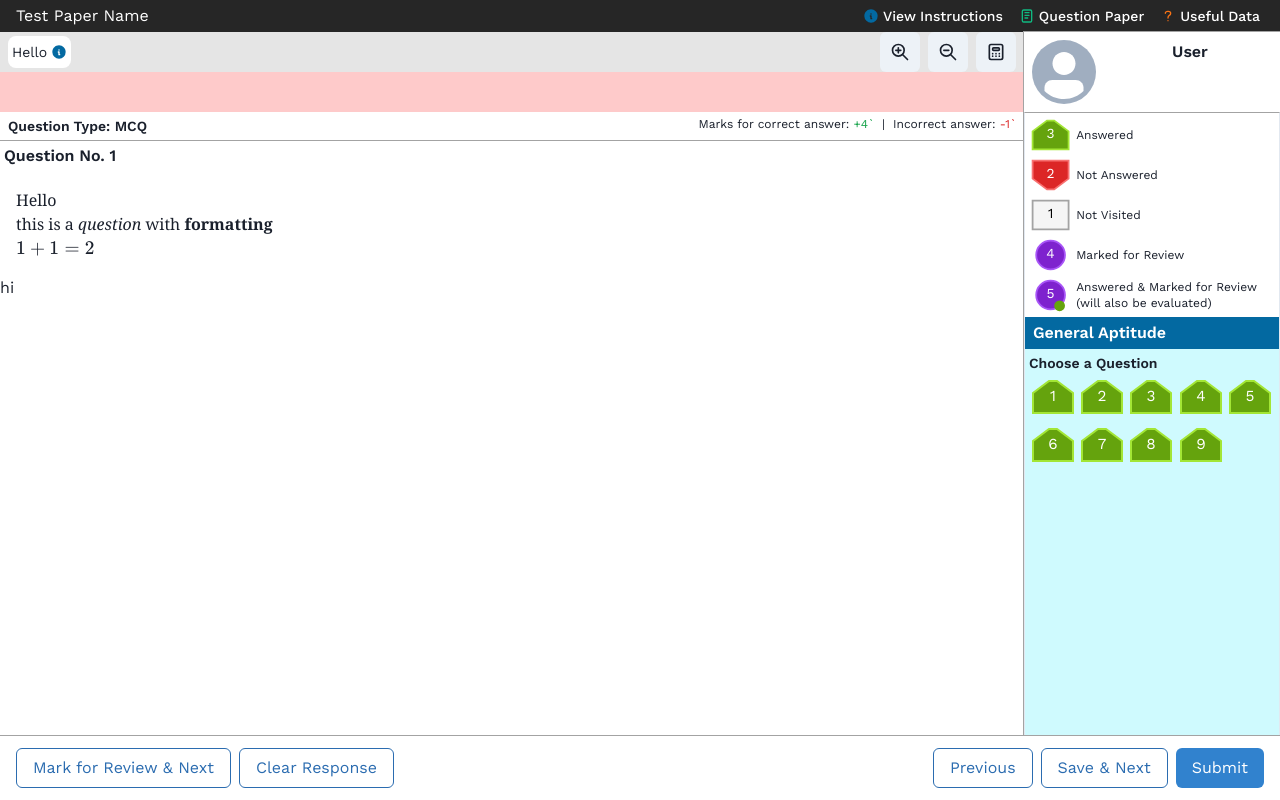
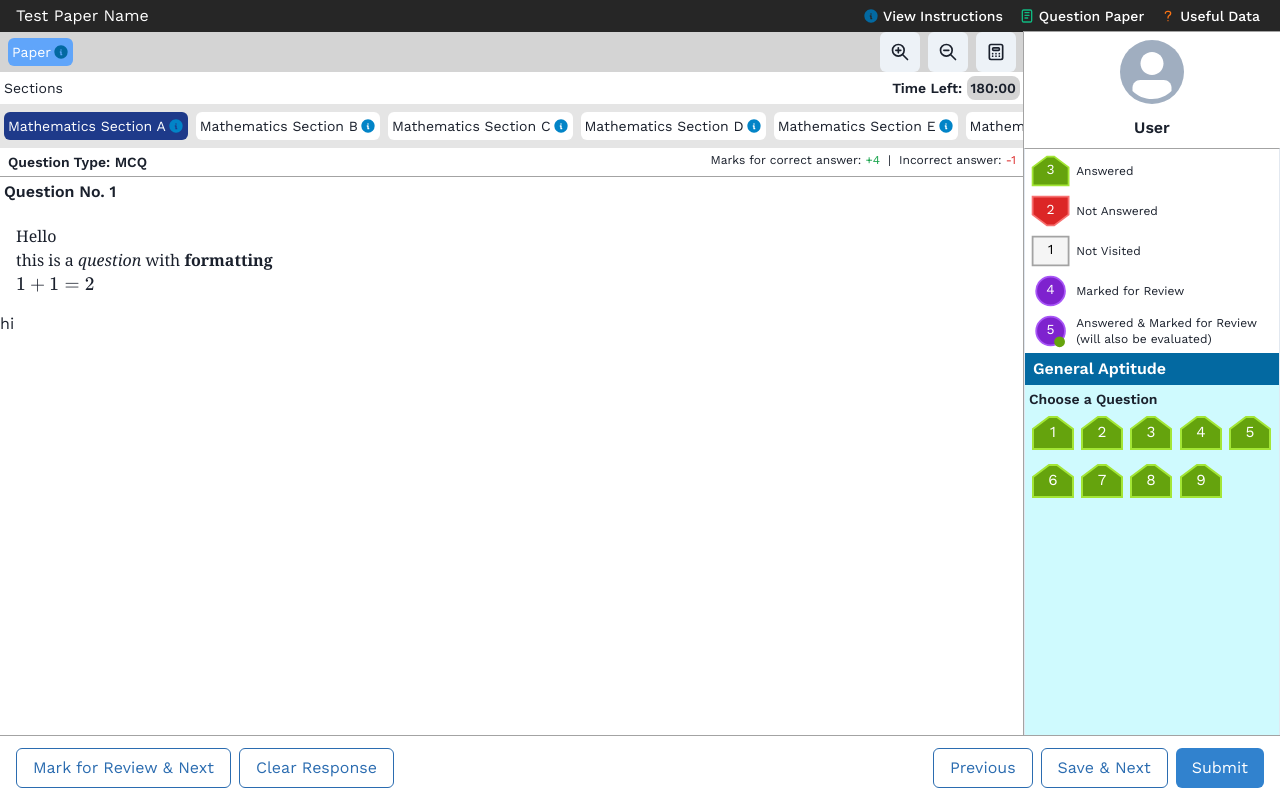
Before and after one commit to SuyashC1000/openmock, a Next.js app: page /test in a window 1280 px wide. Built offline with nearby package versions, Linux system fonts and the light colour scheme.

Commit message:
Improved Test UI + Added extra functionality for headers

```diff
--- a/app/formatters/marks.tsx
+++ b/app/formatters/marks.tsx
@@ -23,9 +23,9 @@ export default function marks(
               : "text-neutral-400"
           }
         >
-          {rawMarks[0] >= 0 ? "+" : ""}
+          {rawMarks[0] > 0 ? "+" : ""}
           {rawMarks[0]}
-          {rawMarks[1] === 1 ? "" : "/" + rawMarks[1]}`
+          {rawMarks[1] === 1 ? "" : "/" + rawMarks[1]}
         </span>
       );
   }
--- /dev/null
+++ b/app/formatters/numberToWords.ts
@@ -0,0 +1,57 @@
+export default function numberToWords(number: number): string {
+  const NS = [
+    { value: 10000000, str: "Crore" },
+    { value: 100000, str: "Lakh" },
+    { value: 1000, str: "Thousand" },
+    { value: 100, str: "Hundred" },
+    { value: 90, str: "Ninety" },
+    { value: 80, str: "Eighty" },
+    { value: 70, str: "Seventy" },
+    { value: 60, str: "Sixty" },
+    { value: 50, str: "Fifty" },
+    { value: 40, str: "Forty" },
+    { value: 30, str: "Thirty" },
+    { value: 20, str: "Twenty" },
+    { value: 19, str: "Nineteen" },
+    { value: 18, str: "Eighteen" },
+    { value: 17, str: "Seventeen" },
+    { value: 16, str: "Sixteen" },
+    { value: 15, str: "Fifteen" },
+    { value: 14, str: "Fourteen" },
+    { value: 13, str: "Thirteen" },
+    { value: 12, str: "Twelve" },
+    { value: 11, str: "Eleven" },
+    { value: 10, str: "Ten" },
+    { value: 9, str: "Nine" },
+    { value: 8, str: "Eight" },
+    { value: 7, str: "Seven" },
+    { value: 6, str: "Six" },
+    { value: 5, str: "Five" },
+    { value: 4, str: "Four" },
+    { value: 3, str: "Three" },
+    { value: 2, str: "Two" },
+    { value: 1, str: "One" },
+  ];
+
+  let result = "";
+  for (let n of NS) {
+    if (number >= n.value) {
+      if (number <= 99) {
+        result += n.str;
+        number -= n.value;
+        if (number > 0) result += " ";
+      } else {
+        let t = Math.floor(number / n.value);
+        // console.log(t);
+        let d = number % n.value;
+        if (d > 0) {
+          return numberToWords(t) + " " + n.str + " " + numberToWords(d);
+        } else {
+          return numberToWords(t) + " " + n.str;
+        }
+      }
+    }
+  }
+
+  return result;
+}
--- a/app/test/QuestionView.tsx
+++ b/app/test/QuestionView.tsx
@@ -18,10 +18,12 @@ import {
 } from "@chakra-ui/react";
 import QuestionLegend from "../components/QuestionLegend";
 import marks from "../formatters/marks";
+import numberToWords from "../formatters/numberToWords";
 
 interface Props {
   markingScheme: [[number, number], [number, number], [number, number], ...[]];
   qDataType: [number, number];
+  qTypeName: string;
 }
 
 const QuestionView = () => {
@@ -57,17 +59,60 @@ const QuestionView = () => {
       ],
     };
 
+    const questionTypeMessages = [
+      `This question has ${numberToWords(
+        props.qDataType[1]
+      ).toUpperCase()} options. ONLY ONE of these ${numberToWords(
+        props.qDataType[1]
+      ).toLowerCase()} options is the correct answer.`,
+      `This question has ${numberToWords(
+        props.qDataType[1]
+      ).toUpperCase()} options. ONE OR MORE THAN ONE of these ${numberToWords(
+        props.qDataType[1]
+      ).toLowerCase()} option(s) is/are the correct answer(s).`,
+      `The answer to the question is a${
+        props.qDataType[1] == 0 ? "n integer" : " numerical value"
+      }. If the numerical value has ${
+        props.qDataType[1] == 0
+          ? ""
+          : "more than " + numberToWords(props.qDataType[1]).toLowerCase()
+      } decimal place${
+        props.qDataType[1] != 1 ? "s" : ""
+      }, round off the value to ${
+        props.qDataType[1] == 0
+          ? "the nearest integer"
+          : numberToWords(props.qDataType[1]).toUpperCase() +
+            " decimal place" +
+            (props.qDataType[1] != 1 ? "s" : "")
+      }.`,
+    ];
+
     return (
       <Popover placement="bottom-end" trigger="hover" openDelay={400}>
         <PopoverContent>
-          <PopoverHeader>Marking Scheme</PopoverHeader>
           <PopoverBody className="text-sm">
+            <Text className="font-semibold text-base">Question Details</Text>
+            <Text> {questionTypeMessages[props.qDataType[0]]}</Text>
+            <br />
+
             <Text>
               <strong>Correct: </strong>
+              {marks(props.markingScheme[0], "element")}{" "}
+              {markingSchemeMessages.correct[props.qDataType[0]]}
+            </Text>
+            <Text>
+              <strong>Unanswered: </strong>
               <span className="text-green-600">
-                {marks(props.markingScheme[0])}
-              </span>{" "}
-              if ONLY the correct option(s) is/are chosen
+                {marks(props.markingScheme[2], "element")}{" "}
+              </span>
+              {markingSchemeMessages.unanswered[props.qDataType[0]]}
+            </Text>
+            <Text>
+              <strong>Incorrect: </strong>
+              <span className="text-green-600">
+                {marks(props.markingScheme[1], "element")}{" "}
+              </span>
+              {markingSchemeMessages.incorrect[props.qDataType[0]]}
             </Text>
           </PopoverBody>
         </PopoverContent>
@@ -94,13 +139,15 @@ const QuestionView = () => {
     return (
       <div className=" outline outline-1 outline-neutral-400 p-1 px-2 flex justify-between">
         <Text className="text-sm font-semibold">Question Type: MCQ</Text>
+
         <MarkingSchemeDisplay
           markingScheme={[
             [4, 1],
             [-1, 1],
             [0, 1],
           ]}
-          qDataType={[0, 0]}
+          qDataType={[2, 1]}
+          qTypeName="MSQ"
         />
       </div>
     );
--- a/app/test/TestHeader.tsx
+++ b/app/test/TestHeader.tsx
@@ -5,6 +5,7 @@ import {
   Avatar,
   Button,
   ButtonGroup,
+  Checkbox,
   IconButton,
   Modal,
   ModalBody,
@@ -39,6 +40,17 @@ import QuestionLegend from "../components/QuestionLegend";
 
 interface Props {
   type: number;
+}
+
+interface SectionButtonProps {
+  optional: boolean;
+  sectionName: string;
+  active: boolean;
+}
+interface GroupButtonProps {
+  optional: boolean;
+  groupName: string;
+  active: boolean;
 }
 
 const TestHeader = () => {
@@ -108,14 +120,91 @@ const TestHeader = () => {
     );
   }
 
+  function SectionSelect() {
+    return (
+      <div
+        className=" bg-neutral-200 flex p-1 gap-2 items-center overflow-x-auto overflow-y-hidden"
+        style={{ scrollbarWidth: "thin" }}
+      >
+        <SectionButton
+          optional={false}
+          sectionName="Mathematics Section A"
+          active={true}
+        />
+        <SectionButton
+          optional={false}
+          sectionName="Mathematics Section B"
+          active={false}
+        />
+        <SectionButton
+          optional={false}
+          sectionName="Mathematics Section C"
+          active={false}
+        />
+        <SectionButton
+          optional={false}
+          sectionName="Mathematics Section D"
+          active={false}
+        />
+        <SectionButton
+          optional={false}
+          sectionName="Mathematics Section E"
+          active={false}
+        />
+        <SectionButton
+          optional={false}
+          sectionName="Mathematics Section F"
+          active={false}
+        />
+        <SectionButton
+          optional={false}
+          sectionName="Mathematics Section G"
+          active={false}
+        />
+        {/* <SectionButton optional={false} sectionName="Mathematics Section H" /> */}
+        {/* <SectionButton optional={false} sectionName="Mathematics Section I" /> */}
+      </div>
+    );
+
+    function SectionButton(props: SectionButtonProps) {
+      return (
+        <Popover placement="bottom" trigger="hover" openDelay={400}>
+          <PopoverContent>
+            <PopoverBody>
+              <strong>{props.sectionName}</strong>
+              <QuestionLegend legendCounts={[1, 2, 3, 4, 5]} viewMode={0} />
+            </PopoverBody>
+          </PopoverContent>
+
+          <PopoverAnchor>
+            <div
+              className={
+                (props.active ? "bg-blue-900 text-white" : "bg-white") +
+                ` flex items-center gap-0.5 p-1 rounded-md my-1 text-sm h-7 min-w-fit`
+              }
+            >
+              {props.optional && <Checkbox size={"sm"} />}
+              <Text>{props.sectionName}</Text>
+              <PopoverTrigger>
+                <TbInfoCircleFilled className="text-sky-600 text-base" />
+              </PopoverTrigger>
+            </div>
+          </PopoverAnchor>
+        </Popover>
+      );
+    }
+  }
+
   function HeaderDashboard() {
     return (
-      <div className="bg-red-200 h-auto flex">
+      <div className="h-auto flex">
         <div className=" flex-1 flex flex-box flex-col">
           <GroupSelect />
+          <TimerBar />
+          <SectionSelect />
         </div>
         <div
-          className="w-64 bg-white flex-0 flex flex-box items-start justify-start
+          className="w-64 bg-white flex-0 flex flex-box flex-col items-center justify-start
         gap-3 p-2 outline outline-1 outline-neutral-400"
         >
           <Avatar size={"lg"} className="flex-0 self-center" />
@@ -125,9 +214,29 @@ const TestHeader = () => {
     );
   }
 
+  function TimerBar() {
+    return (
+      <div className="bg-white h-8 flex justify-between items-center p-1 text-sm">
+        <Text>Sections</Text>
+        <Timer />
+      </div>
+    );
+  }
+
+  function Timer() {
+    return (
+      <div>
+        <Text className="font-semibold">
+          Time Left:{" "}
+          <span className="bg-neutral-300 p-1 rounded-lg">180:00</span>
+        </Text>
+      </div>
+    );
+  }
+
   function GroupSelect() {
     return (
-      <div className="h-10 bg-neutral-200 flex justify-between px-2">
+      <div className="h-10 bg-neutral-300 flex justify-between px-2">
         <GroupButtonGroup />
         <ToolsButtons />
       </div>
@@ -135,25 +244,30 @@ const TestHeader = () => {
 
     function GroupButtonGroup() {
       return (
-        <div className="flex">
-          <GroupButton />
+        <div className=" flex gap-2 items-center overflow-x-auto overflow-y-hidden">
+          <GroupButton active={true} groupName="Paper" optional={false} />
         </div>
       );
     }
 
-    function GroupButton() {
+    function GroupButton(props: GroupButtonProps) {
       return (
         <Popover placement="bottom" trigger="hover" openDelay={400}>
           <PopoverContent>
-            <PopoverHeader>Group</PopoverHeader>
             <PopoverBody>
+              <strong>{props.groupName}</strong>
               <QuestionLegend legendCounts={[1, 2, 3, 4, 5]} viewMode={0} />
             </PopoverBody>
           </PopoverContent>
 
           <PopoverAnchor>
-            <div className="bg-white flex items-center gap-1 p-1 rounded-lg my-1 text-sm">
-              Hello
+            <div
+              className={
+                (props.active ? "bg-blue-400 text-white" : "bg-white") +
+                ` flex items-center gap-0.5 p-1 rounded-md my-1 text-sm h-7 min-w-fit`
+              }
+            >
+              {props.groupName}
               <PopoverTrigger>
                 <TbInfoCircleFilled className="text-sky-700 text-base" />
               </PopoverTrigger>
--- a/public/data/testData.json
+++ b/public/data/testData.json
@@ -11,6 +11,7 @@
   "body": [
     {
       "groupName": "General Aptitude",
+      "maxQuestions": 0,
       "sections": [
         {
           "sectionName": "GA Section A",
@@ -24,7 +25,15 @@
                 [4, 1],
                 [-1, 1],
                 [0, 1]
-              ]
+              ],
+              "question": ["What is the powerhouse of the cell?"],
+              "options": [
+                ["Mitochondria"],
+                ["RNA"],
+                ["Ribosome"],
+                ["Lysosome"]
+              ],
+              "answer": 0
             }
           ]
         }
```
Also changed, not shown: app/test/page.tsx (+1 -0 lines).
